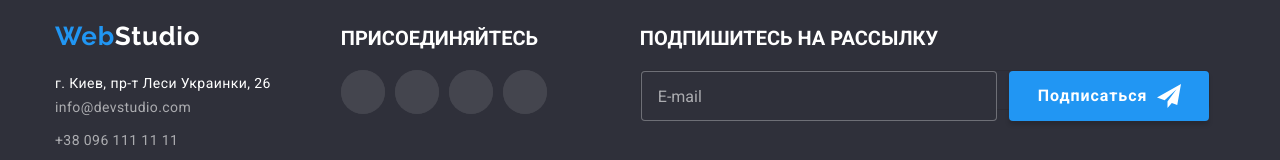
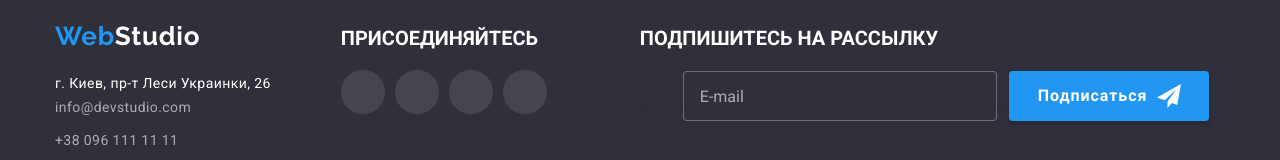
Before and after one commit to IrynaSokolova-Quanandrya/goit-markup-hw-06, a plain HTML site: page index.html in a window 1280 px wide. Shown: the part 2803-2963 px from the top of the page. Drawn offline with nearby package versions, Linux system fonts and the light colour scheme; files whose address does not match are found by name.

Commit message:
Ставит курсор в правильное положение

```diff
--- a/css/style.css
+++ b/css/style.css
@@ -316,6 +316,7 @@ span {
 
 .form-field,
 .field textarea {
+  padding-left: 42px;
   height: 40px;
   border: 1px solid rgba(33, 33, 33, 0.2);
   border-radius: 4px;
```
